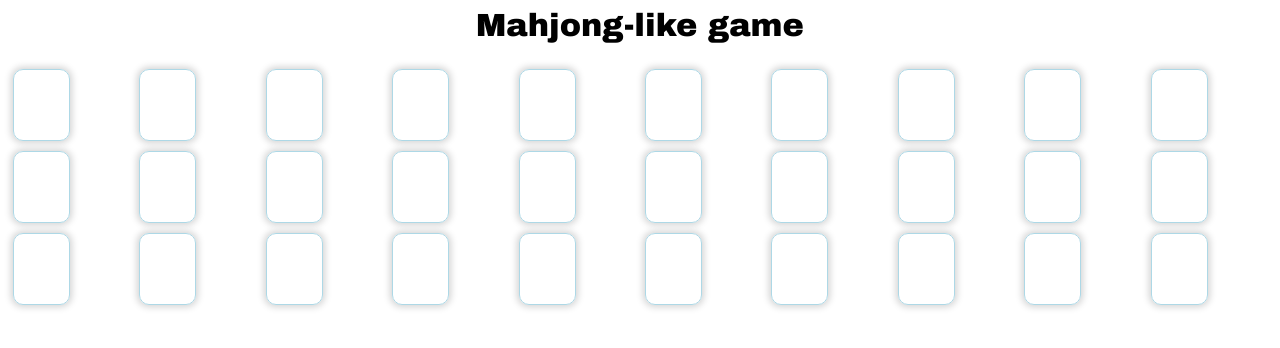
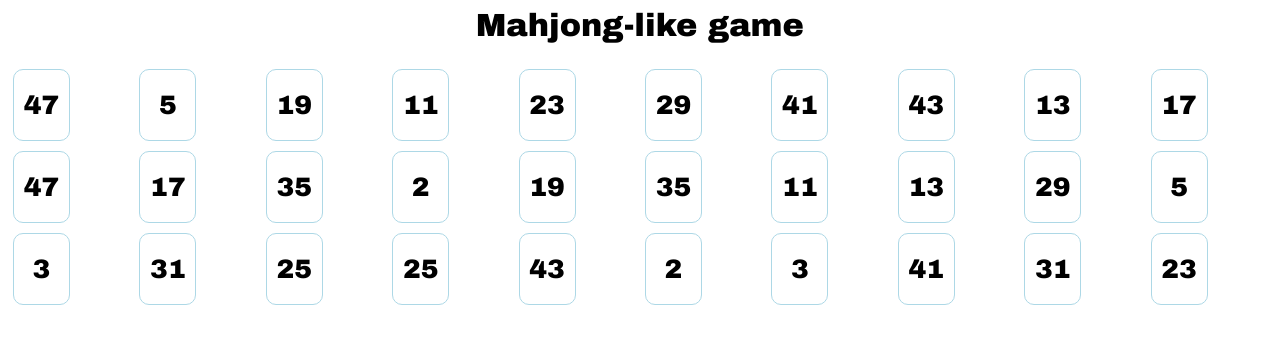
Before and after one commit to Sargonit/angular-majong, an Angular app: page / in a window 1280 px wide. Shown: the top 348 px of the page. Built offline with nearby package versions, Linux system fonts and the light colour scheme.

Commit message:
4 files modified

```diff
--- a/src/app/component/card/card.component.css
+++ b/src/app/component/card/card.component.css
@@ -7,6 +7,9 @@
   height: 70px;
   cursor: pointer;
 }
+.bordder:hover {
+  box-shadow: '0px 0px 7px 4px lightgray',
+}
 
 .centered-text {
   align-self: center;
--- a/src/app/component/card/card.component.html
+++ b/src/app/component/card/card.component.html
@@ -1,10 +1,5 @@
-<div class="border"
-     [@viewCard]="isNeedView ? 'viewBorderAnim' : 'hideBorderAnim'"
-     [@mouseOver]="isNeedViewBoxShadow ? 'over' : 'blur'"
-     (click)="viewCardValue()"
-     (mouseover)="viewBoxShadow()"
-     (mouseleave)="hideCardValue()">
-  <div [@viewCard]="isNeedView ? 'viewNumberAnim' : 'hideNumberAnim'" class="centered-text">
-    {{ primeNumber }}
+<div class="border">
+  <div class="centered-text">
+    {{ card.value }}
     </div>
 </div>
--- a/src/app/component/card/card.component.ts
+++ b/src/app/component/card/card.component.ts
@@ -53,7 +53,7 @@ export class CardComponent implements OnInit {
   }
 
   ngOnInit () {
-
+    this.card = new Card(this.value);
   }
 
 
--- a/src/app/component/wrapper/wrapper.component.html
+++ b/src/app/component/wrapper/wrapper.component.html
@@ -2,6 +2,6 @@
 <div class="wrapper">
    <card *ngFor="let primeNumber of primeNumbers"
    [value]="primeNumber"
-   (currentActiveCard)="getActiveCard($event)">
+   (currentActiveCard)="getActiveCard(currentActiveCard)">
    </card>
 </div>
```
